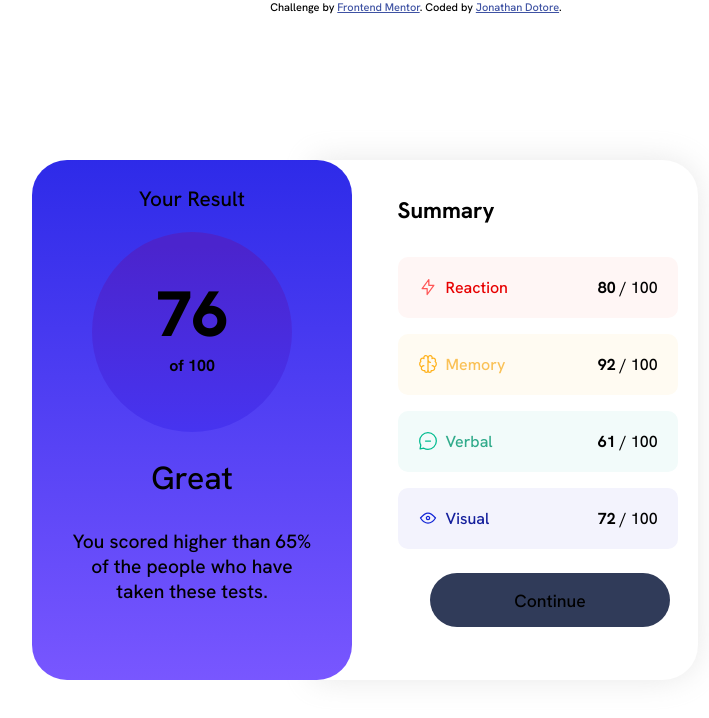
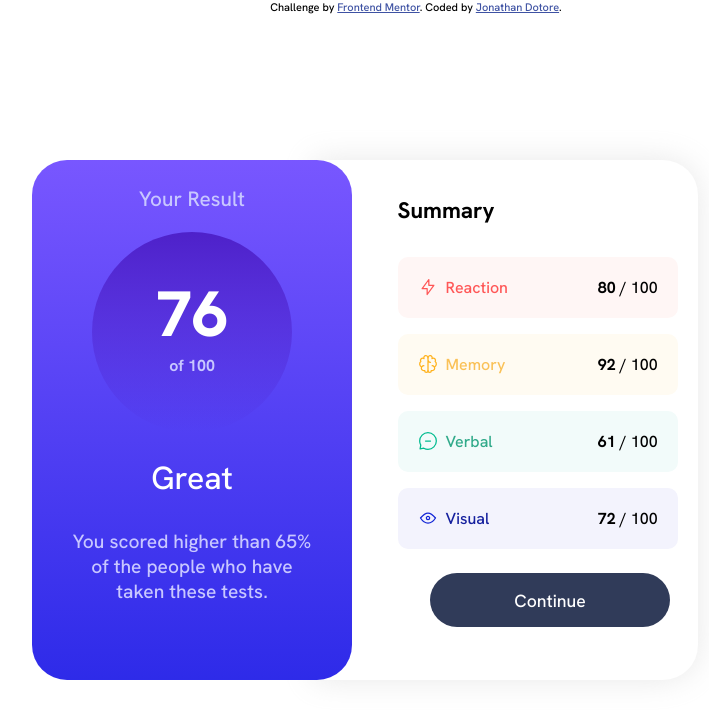
Before and after one commit to jonathandotore/Results-Summary, a plain HTML site: page index.html in a window 1280 px wide. Shown: the whole page, without its empty margins (224-933 px from the left). Drawn offline with Linux system fonts and the light colour scheme.

Commit message:
Changing color pallete
.

```diff
--- a/css/style.css
+++ b/css/style.css
@@ -179,7 +179,7 @@
         left: 20%;
         z-index: 1;
         background: hsl(252, 100%, 67%);
-        background: linear-gradient(0deg, hsl(252, 100%, 67%), hsl(241, 81%, 54%));
+        background: linear-gradient(0deg, hsl(241, 81%, 54%), hsl(252, 100%, 67%));
         border-bottom-left-radius: 35px;
         border-bottom-right-radius: 35px;
         border-top-right-radius: 35px;
@@ -188,7 +188,7 @@
 
     p.your-result {
         text-align: center;
-        color: var(--secundary-text-color);
+        color: var(--light-lavender);
         padding: 25px 0 20px 0;
         font-size: 1.3em;
     }
@@ -198,9 +198,9 @@
         height: 200px;
         margin: 0 auto;
         padding: 10px 0;
-        background: rgb(71,52,240);
-        background: linear-gradient(0deg, rgba(71,52,240,1) 0%, rgba(75,36,205,1) 93%);
-        border: 1px transparent var(--main-color-circle);
+
+        background: linear-gradient(0deg, hsla(241, 72%, 46%, 0), hsla(256, 72%, 46%, 1));
+        border: 1px transparent;
         border-radius: 50%;
     }
 
@@ -212,7 +212,7 @@
     .score-number p {
         font-size: 4rem;
         font-weight: 800;
-        color: var(--main-text-color);
+        color: var(--white);
     }
 
     .score-sub-value {
@@ -220,13 +220,13 @@
         font-size: 1rem;
         font-weight: 700;
         text-align: center;
-        color: var(--secundary-text-color);
+        color: var(--light-lavender);
         padding-bottom: 35px;
 
     }
 
     .congrats {
-        color: var(--main-text-color);
+        color: var(--white);
         text-align: center;
         font-size: 2rem;
         margin: 25px 0 10px 0;
@@ -236,7 +236,7 @@
         width: 75%;
         margin: 0 auto;
         padding: 20px 0 0px 0;
-        color: var(--secundary-text-color);
+        color: var(--light-lavender);
         text-align: center;
         font-size: 1.2rem;
     }
@@ -292,29 +292,29 @@
     }
 
     .summary-reaction {
-        background-color: rgba(255,246,245,255);
-        color: #e70000;
+        background-color: rgba(255, 246, 245, 255);
+        color: hsl(0, 100%, 67%);
     }
 
     .summary-memory {
-        background-color: rgba(255,251,242,255);
-        color: #fac156;
+        background-color: rgba(255, 251, 242, 255);
+        color: hsl(39, 94%, 66%);
     }
 
     .summary-verbal {
-        background-color: rgba(242,251,250,255);
-        color: #31ab8b;
+        background-color: rgba(242, 251, 250, 255);
+        color: hsl(164, 55%, 43%);
     }
 
     .summary-visual {
-        background-color: rgba(243,243,253,255);
-        color: #141f9c;
+        background-color: rgba(243, 243, 253, 255);
+        color: hsl(235, 77%, 35%);
     }
 
     input {
         margin: 0.5rem 1rem 0.5rem 6rem;
         background: rgba(48,59,89,255);
-        color: var(--main-text-color);
+        color: var(--white);
         width: 70%;
         line-height: 2;
         padding: 0.6rem;
@@ -326,6 +326,6 @@
     input:hover {
         cursor: pointer;
         background: rgb(248,251,255);
-        background: linear-gradient(0deg, rgba(248,251,255,1) 0%, rgba(60,58,195,1) 2%, rgba(97,72,209,1) 100%);
+        background: linear-gradient(0deg, hsl(214, 100%, 99%) 0%, hsl(241, 54%, 50%) 2%, rgba(97,72,209,1) 100%);
     }
 }
```
